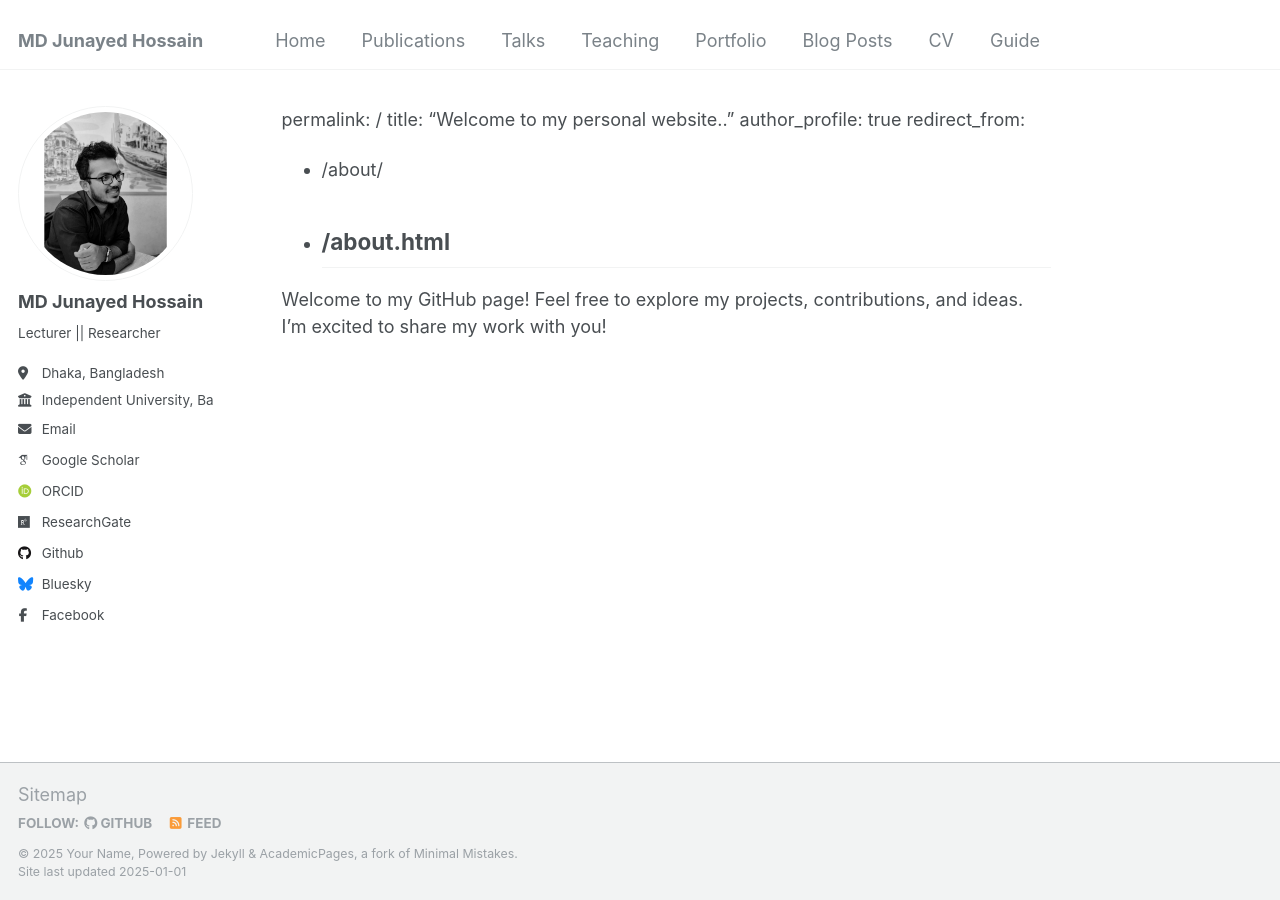
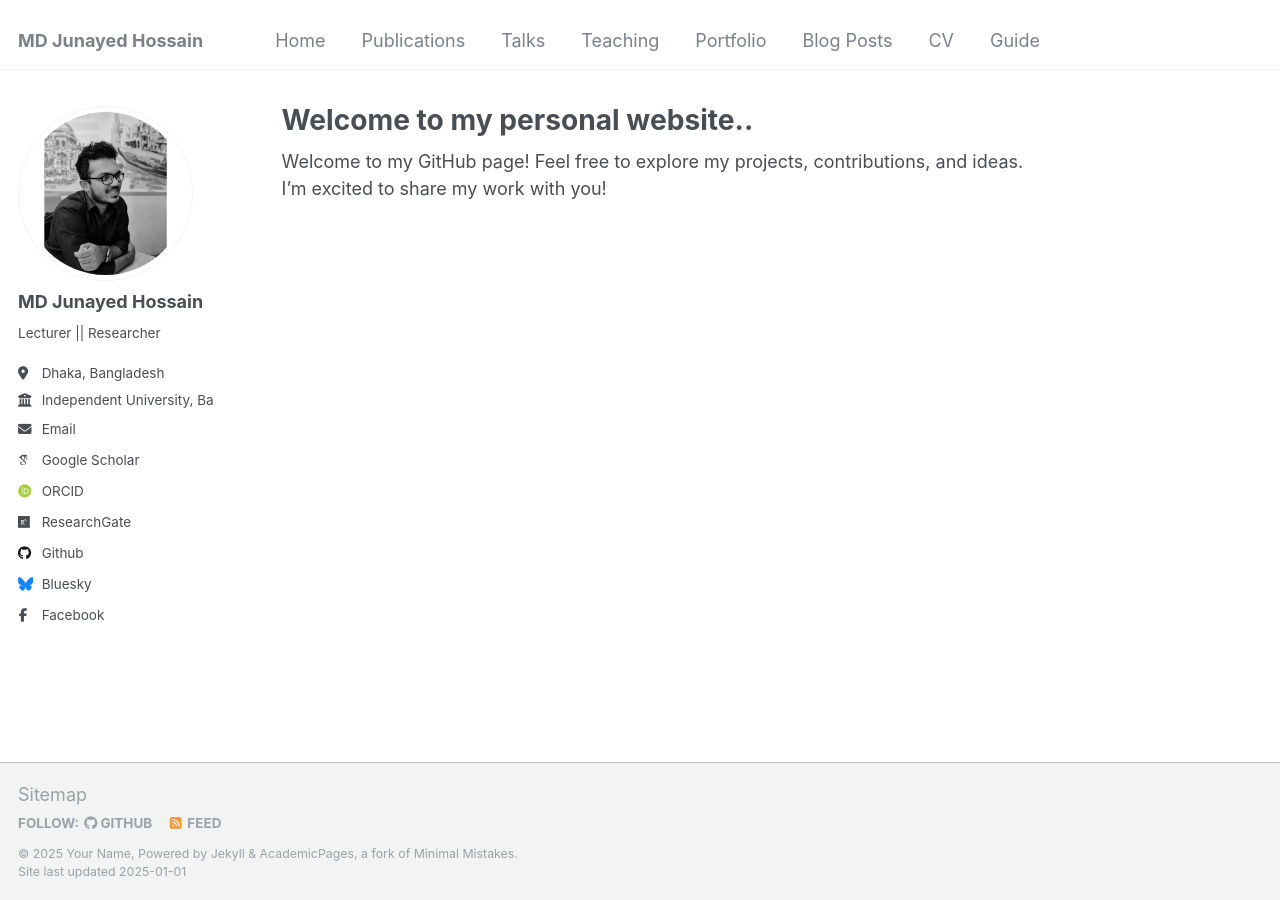
Before and after one commit to i-am-junayed/i-am-junayed.github.io, a Jekyll site: the page built from _pages/about.md, in a window 1280 px wide. Built offline with Jekyll 4.4.1, drawn with Linux system fonts in a browser that asks for light colours; some web fonts are replaced; our own code applies the rules of GitHub Pages for plain Markdown files; some of the changed lines change nothing that is shown.

Commit message:
Update about.md

```diff
--- a/_pages/about.md
+++ b/_pages/about.md
@@ -1,3 +1,4 @@
+---
 permalink: /
 title: "Welcome to my personal website.."
 author_profile: true
@@ -13,17 +14,19 @@
 </div>
 
 <script>
-  let currentLang = 0; // Start with English
-  const languages = ['english', 'bangla', 'french'];
+  document.addEventListener("DOMContentLoaded", function () {
+    let currentLang = 0; // Start with English
+    const languages = ['english', 'bangla', 'french'];
 
-  setInterval(function() {
-    // Hide all paragraphs
-    languages.forEach(lang => document.getElementById(lang).style.display = 'none');
+    setInterval(function () {
+      // Hide all paragraphs
+      languages.forEach(lang => document.getElementById(lang).style.display = 'none');
 
-    // Show the next paragraph
-    document.getElementById(languages[currentLang]).style.display = 'inline';
+      // Show the current language paragraph
+      document.getElementById(languages[currentLang]).style.display = 'inline';
 
-    // Update currentLang index
-    currentLang = (currentLang + 1) % languages.length;
-  }, 1000); // Switch language every 1 second
+      // Update the currentLang index
+      currentLang = (currentLang + 1) % languages.length;
+    }, 1000); // Switch language every 1 second
+  });
 </script>
```
